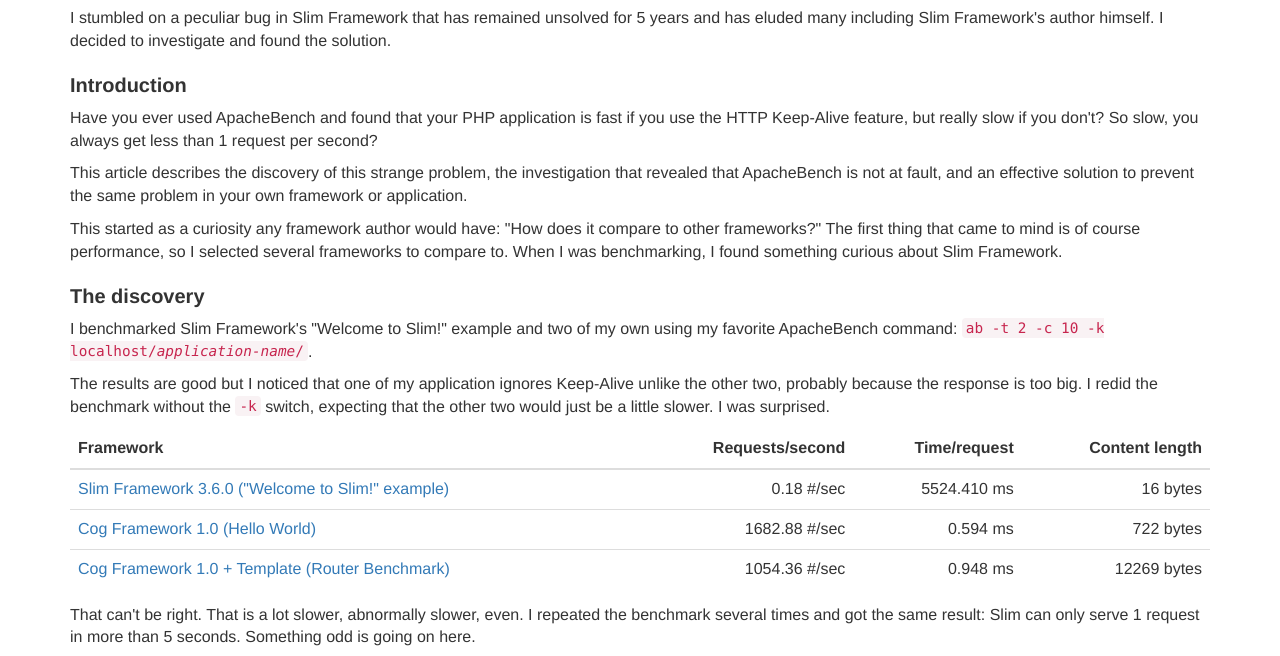
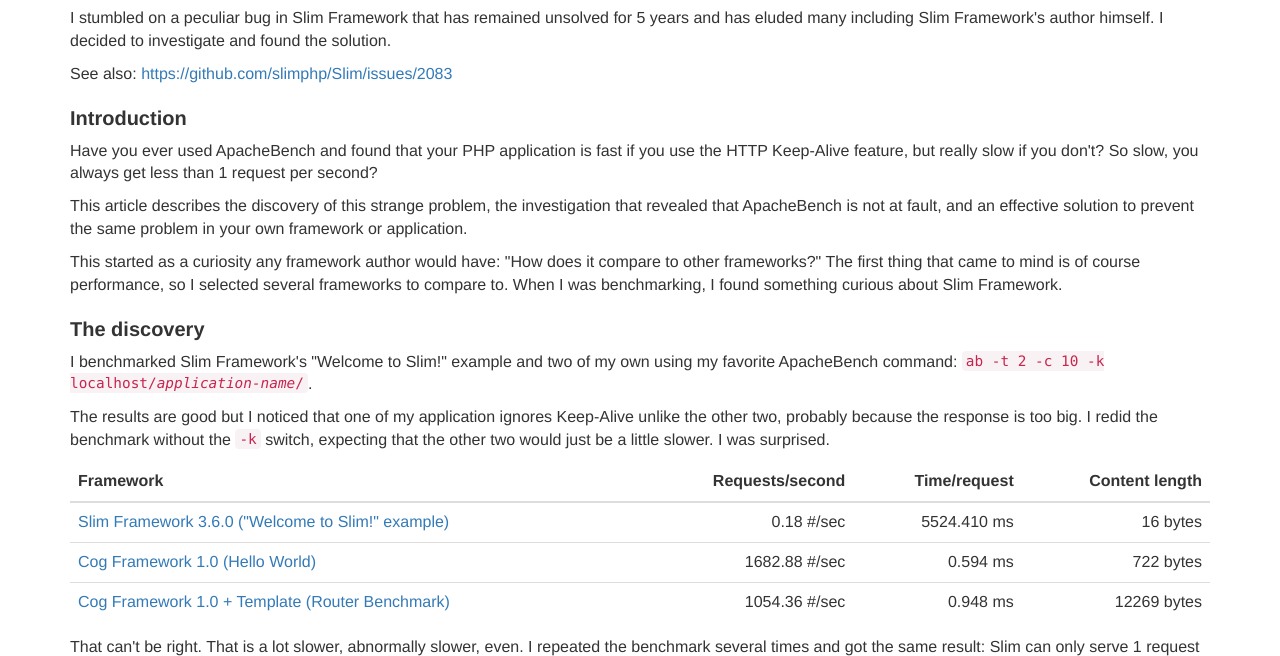
Before and after one commit to reinir/reinir.github.io, a plain HTML site: page articles/http-slim-and-apachebench.html in a window 1280 px wide. Shown: the part 155-811 px from the top of the page. Drawn offline with Linux system fonts and the light colour scheme.

Commit message:
link added

```diff
--- a/articles/http-slim-and-apachebench.html
+++ b/articles/http-slim-and-apachebench.html
@@ -29,6 +29,7 @@
     <p class='text-muted'>2016 November 27
     <p>I stumbled on a peculiar bug in Slim Framework that has remained unsolved for 5 years and has eluded many including Slim Framework's author himself.
 		I decided to investigate and found the solution.
+    <p>See also: <a href="https://github.com/slimphp/Slim/issues/2083">https://github.com/slimphp/Slim/issues/2083</a>
 
 
     <h3 id='introduction'>Introduction</h3>
```
